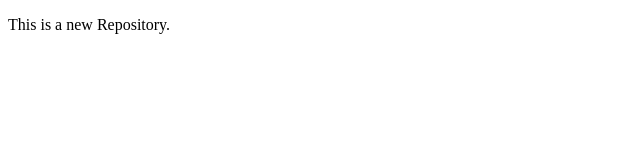
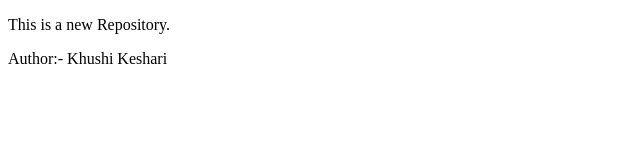
Before and after one commit to Khushi-Keshari/LocalRepo, a plain HTML site: page index.html in a window 1280 px wide. Shown: the whole page, without its empty margins (0-640 px from the left). Drawn offline with Linux system fonts and the light colour scheme.

Commit message:
Add a new feature

```diff
--- a/index.html
+++ b/index.html
@@ -7,5 +7,6 @@
 </head>
 <body>
     <p>This is a new Repository.</p>
+    <p>Author:- Khushi Keshari</p>
 </body>
 </html>
```
